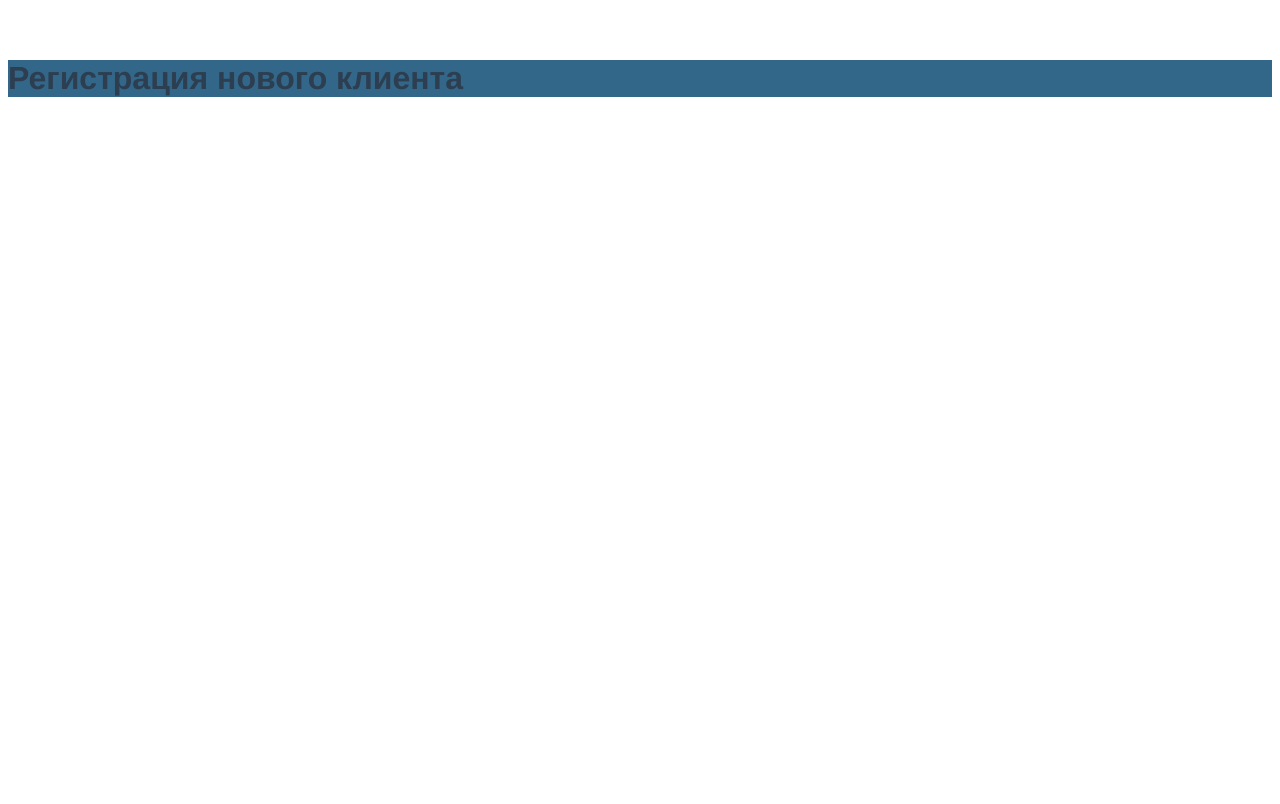
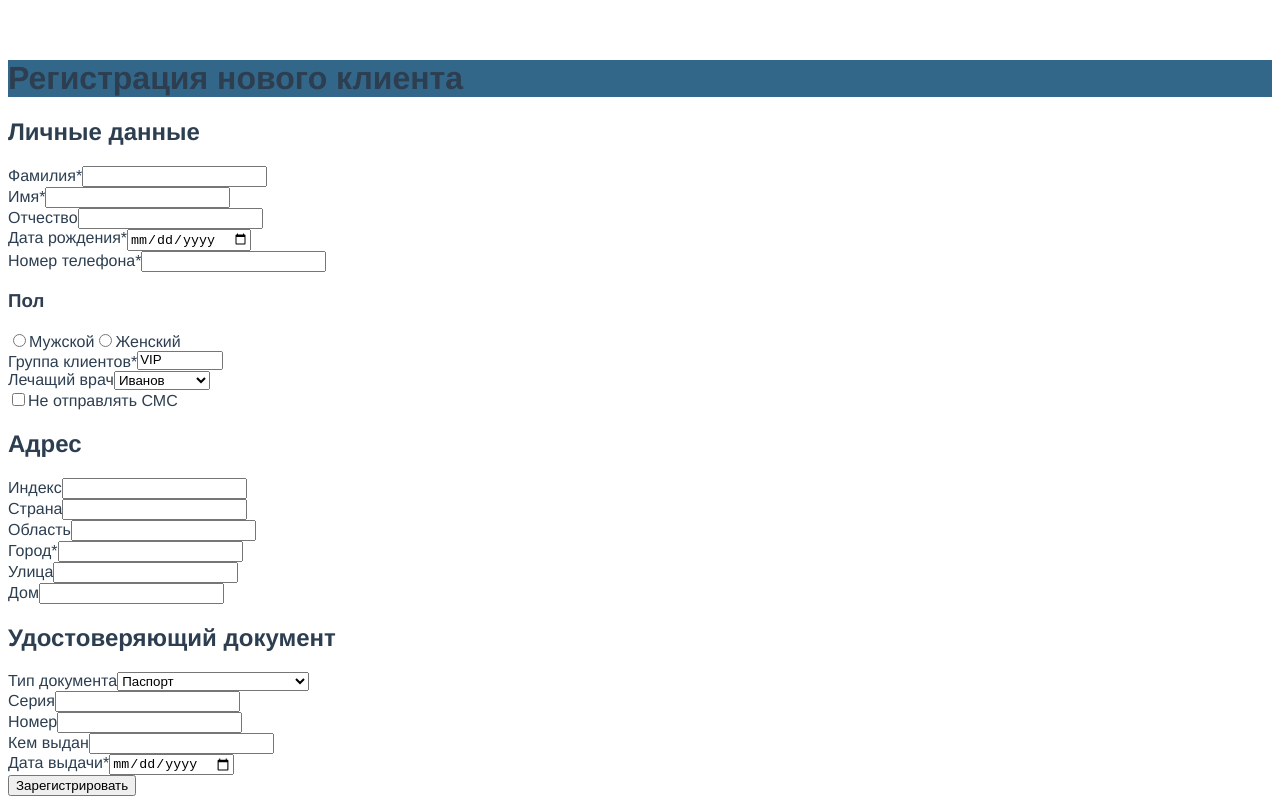
Before and after one commit to sorokinaolga/vue-form, a Vue app: page / in a window 1280 px wide. Built offline with nearby package versions, Linux system fonts and the light colour scheme; the HTML template or start-up script is replaced by a standard one.

Commit message:
Разметка формы

```diff
--- a/src/App.vue
+++ b/src/App.vue
@@ -1,5 +1,6 @@
 <template>
   <div id="app">
+    <h1>Регистрация нового клиента</h1>
     <FormUserCreate />
   </div>
 </template>
--- a/src/components/form-user-create.vue
+++ b/src/components/form-user-create.vue
@@ -1,5 +1,109 @@
 <template>
-  <h1>Регистрация нового клиента</h1>
+  <form>
+
+    <h2>Личные данные</h2>
+    <div>
+      <label for="surname">Фамилия*</label>
+      <input type="text" id="surname" placeholder="" />
+    </div>
+    <div>
+      <label for="name">Имя*</label>
+      <input type="text" id="name" placeholder="" />
+    </div>
+    <div>
+      <label for="patronym">Отчество</label>
+      <input type="text" id="patronym" placeholder="" />
+    </div>
+    <div>
+      <label for="birthdate">Дата рождения*</label>
+      <input type="date" id="birthdate" />
+    </div>
+    <div>
+      <label for="phone">Номер телефона*</label>
+      <input type="tel" id="phone" placeholder="" />
+    </div>
+    <div>
+      <h3>Пол</h3>
+      <input type="radio" id="man" name="gender" value="man" />
+      <label for="man">Мужской</label>
+      <input type="radio" id="woman" name="gender" value="woman" />
+      <label for="woman">Женский</label>
+    </div>
+    <div>
+      <label for="customer-group">Группа клиентов*</label>
+      <select id="customer-group" multiple size="1">
+        <option value="vip">VIP</option>
+        <option value="trouble">Проблемные</option>
+        <option value="insured">ОМС</option>
+      </select>
+    </div>
+    <div>
+      <label for="doctor">Лечащий врач</label>
+      <select id="doctor">
+        <option value="Ivanov">Иванов</option>
+        <option value="Zaharov">Захаров</option>
+        <option value="Chernyshova">Чернышева</option>
+      </select>
+    </div>
+    <div>
+      <input type="checkbox" id="no-send-sms">
+      <label for="no-send-sms">Не отправлять СМС</label>
+    </div>
+
+    <h2>Адрес</h2>
+    <div>
+      <label for="post-code">Индекс</label>
+      <input type="number" id="post-code" placeholder="" />
+    </div>
+    <div>
+      <label for="country">Страна</label>
+      <input type="text" id="country" placeholder="" />
+    </div>
+    <div>
+      <label for="area">Область</label>
+      <input type="text" id="area" placeholder="" />
+    </div>
+    <div>
+      <label for="city">Город*</label>
+      <input type="text" id="city" placeholder="" />
+    </div>
+    <div>
+      <label for="street">Улица</label>
+      <input type="text" id="street" placeholder="" />
+    </div>
+    <div>
+      <label for="house">Дом</label>
+      <input type="text" id="house" placeholder="" />
+    </div>
+
+    <h2>Удостоверяющий документ</h2>
+    <div>
+      <label for="document-type">Тип документа</label>
+      <select id="document-type">
+        <option value="passport">Паспорт</option>
+        <option value="birth-certificate">Свидетельство о рождении</option>
+        <option value="driving-permit">Вод. удостоверение</option>
+      </select>
+    </div>
+    <div>
+      <label for="series">Серия</label>
+      <input type="number" id="series" placeholder="" />
+    </div>
+    <div>
+      <label for="number">Номер</label>
+      <input type="number" id="number" placeholder="" />
+    </div>
+    <div>
+      <label for="issued-by-whom">Кем выдан</label>
+      <input type="text" id="issued-by-whom" placeholder="" />
+    </div>
+    <div>
+      <label for="date-of-issue">Дата выдачи*</label>
+      <input type="date" id="date-of-issue" />
+    </div>
+
+    <button type="submit">Зарегистрировать</button>
+  </form>
 </template>
 
 <script>
```
